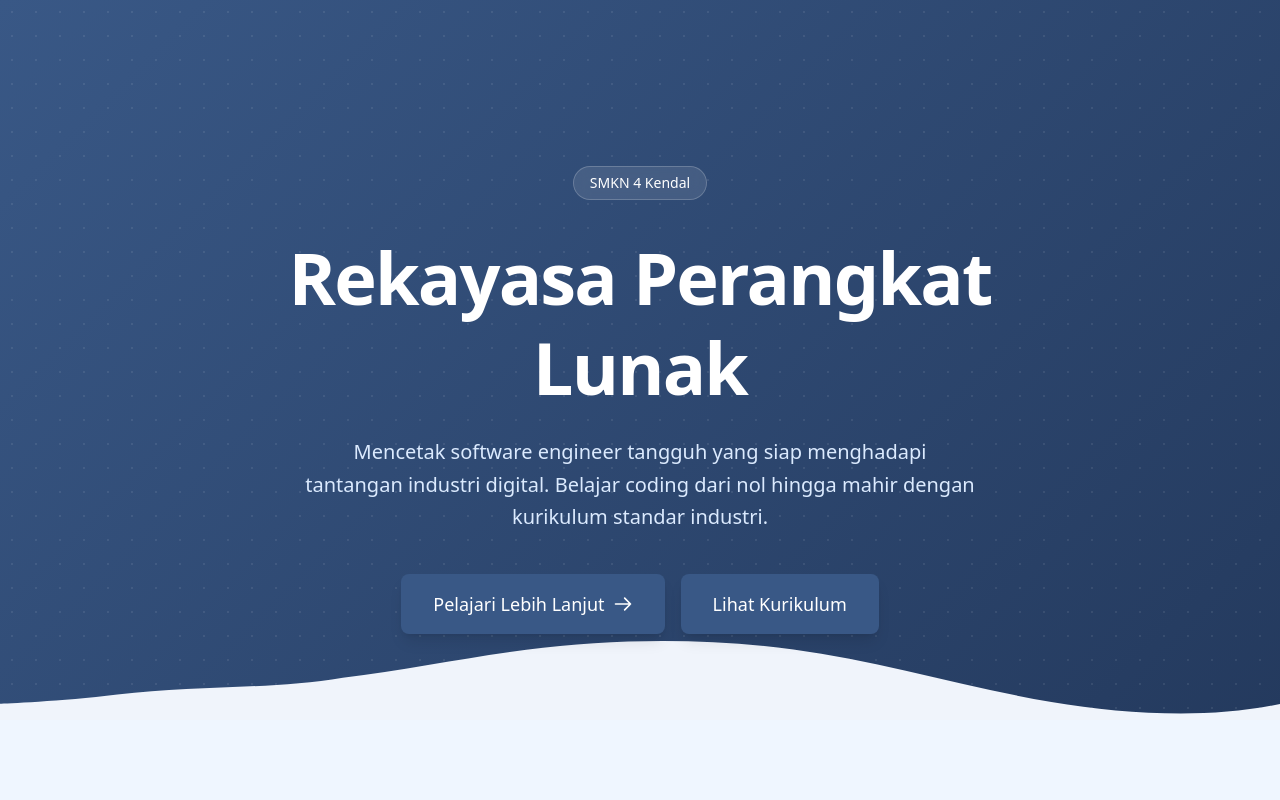
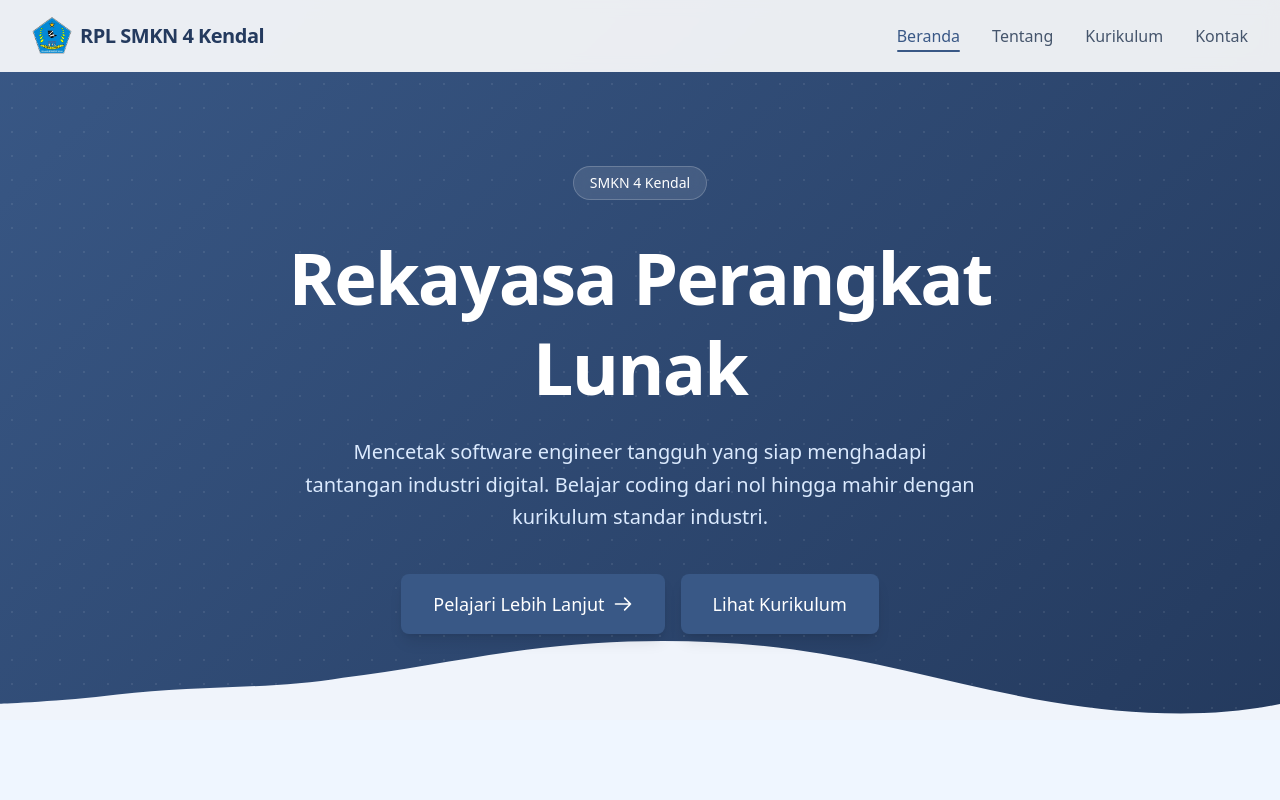
Before and after one commit to NaApipp/profile_rpl, a Next.js app: page / in a window 1280 px wide. Shown: the top 800 px of the page. Built offline with nearby package versions, Linux system fonts and the light colour scheme.

Commit message:
feat: create metadata for support Search Engine Optimation

```diff
--- a/app/layout.tsx
+++ b/app/layout.tsx
@@ -1,20 +1,99 @@
+/**
+ * layout.tsx
+ * ----------
+ * Layout utama website. Memuat Navbar, konten halaman, dan Footer.
+ * Juga mendefinisikan font global dan metadata SEO dasar.
+ */
 import type { Metadata } from "next";
-import { Geist, Geist_Mono } from "next/font/google";
+import { Inter } from "next/font/google";
 import "./globals.css";
+import Navbar from "@/components/layout/Navbar";
+import Footer from "@/components/layout/Footer";
 
-const geistSans = Geist({
-  variable: "--font-geist-sans",
+// Menggunakan font Inter dari Google Fonts
+const inter = Inter({
   subsets: ["latin"],
+  variable: "--font-inter",
 });
 
-const geistMono = Geist_Mono({
-  variable: "--font-geist-mono",
-  subsets: ["latin"],
-});
+// Metadata dasar untuk SEO
+export const metadata: Metadata = {
+  metadataBase: new URL("https://example.sch.id"),
+  // Judul default website (dipakai kalau halaman tidak override title)
+  title: {
+    default: "RPL Skanifo",
+    template: "%s | RPL Skanifo", // Format judul untuk tiap halaman
+  },
 
-export const metadata: Metadata = {
-  title: "Create Next App",
-  description: "Generated by create next app",
+  // Deskripsi website (penting untuk SEO)
+  description:
+    "Portal resmi Program Keahlian Rekayasa Perangkat Lunak SMKN 4 Kendal. Informasi, berita, dan publikasi karya siswa dan guru RPL.",
+
+  // Keyword untuk SEO (opsional, tidak terlalu berpengaruh di search engine modern)
+  keywords: [
+    "rekayasa perangkat lunak",
+    "rpl smkn 4 kendal",
+    "smkn 4 kendal",
+    "rpl",
+    "rekayasa perangkat lunak smkn 4 kendal",
+    "rpl kendal",
+    "smkn 4 kendal rpl",
+    "rpl smk 4 kendal",
+    "smk 4 kendal rpl",
+  ],
+
+  category: "schooll",
+
+  // Informasi pembuat
+  authors: [{ name: "Nabil Arif", url: "https://appsporto.vercel.app" }],
+  creator: "Nabil Arif",
+
+  // Favicon dan icon untuk berbagai device
+  icons: {
+    icon: [
+      { url: "/asset/image/logo/logo-rpl.png" }, // default favicon
+      { url: "/asset/image/icon/favicon-32x32.png", sizes: "32x32", type: "image/png" },
+      { url: "/asset/image/icon/favicon-16x16.png", sizes: "16x16", type: "image/png" },
+    ],
+    apple: "/asset/image/icon/apple-touch-icon.png", // icon untuk iOS
+  },
+
+  // Open Graph (untuk share ke Facebook, LinkedIn, dll)
+  openGraph: {
+    title: "RPL Skanifo", // Judul saat di-share
+    description: "Portal resmi Program Keahlian Rekayasa Perangkat Lunak SMKN 4 Kendal. Informasi, berita, dan publikasi karya siswa dan guru RPL.", // Deskripsi saat di-share
+    url: "https://example.sch.id", // URL utama
+    siteName: "RPL Skanifo",
+    images: [
+      {
+        url: "/icon/og-image.png", // Gambar preview
+        width: 1200,
+        height: 630,
+        alt: "Preview Image",
+      },
+    ],
+    locale: "id_ID", // Bahasa / region
+    type: "website",
+  },
+
+
+  // Robots (mengatur indexing search engine)
+  // robots: {
+  //   index: true, // boleh di-index
+  //   follow: true, // boleh follow link
+  //   googleBot: {
+  //     index: true,
+  //     follow: true,
+  //     "max-video-preview": -1,
+  //     "max-image-preview": "large",
+  //     "max-snippet": -1,
+  //   },
+  // },
+
+  // Metadata untuk verifikasi (Google Search Console, dll)
+  // verification: {
+  //   google: "google-site-verification-code",
+  // },
 };
 
 export default function RootLayout({
@@ -23,11 +102,14 @@ export default function RootLayout({
   children: React.ReactNode;
 }>) {
   return (
-    <html
-      lang="en"
-      className={`${geistSans.variable} ${geistMono.variable} h-full antialiased`}
-    >
-      <body className="min-h-full flex flex-col">{children}</body>
+    <html lang="id" className={`${inter.variable} scroll-smooth`}>
+      <body className="font-sans bg-[#f0f4fb] text-[#243a5e] overflow-x-hidden min-h-screen flex flex-col">
+        <Navbar />
+        <main className="flex-grow">
+          {children}
+        </main>
+        <Footer />
+      </body>
     </html>
   );
 }
```
